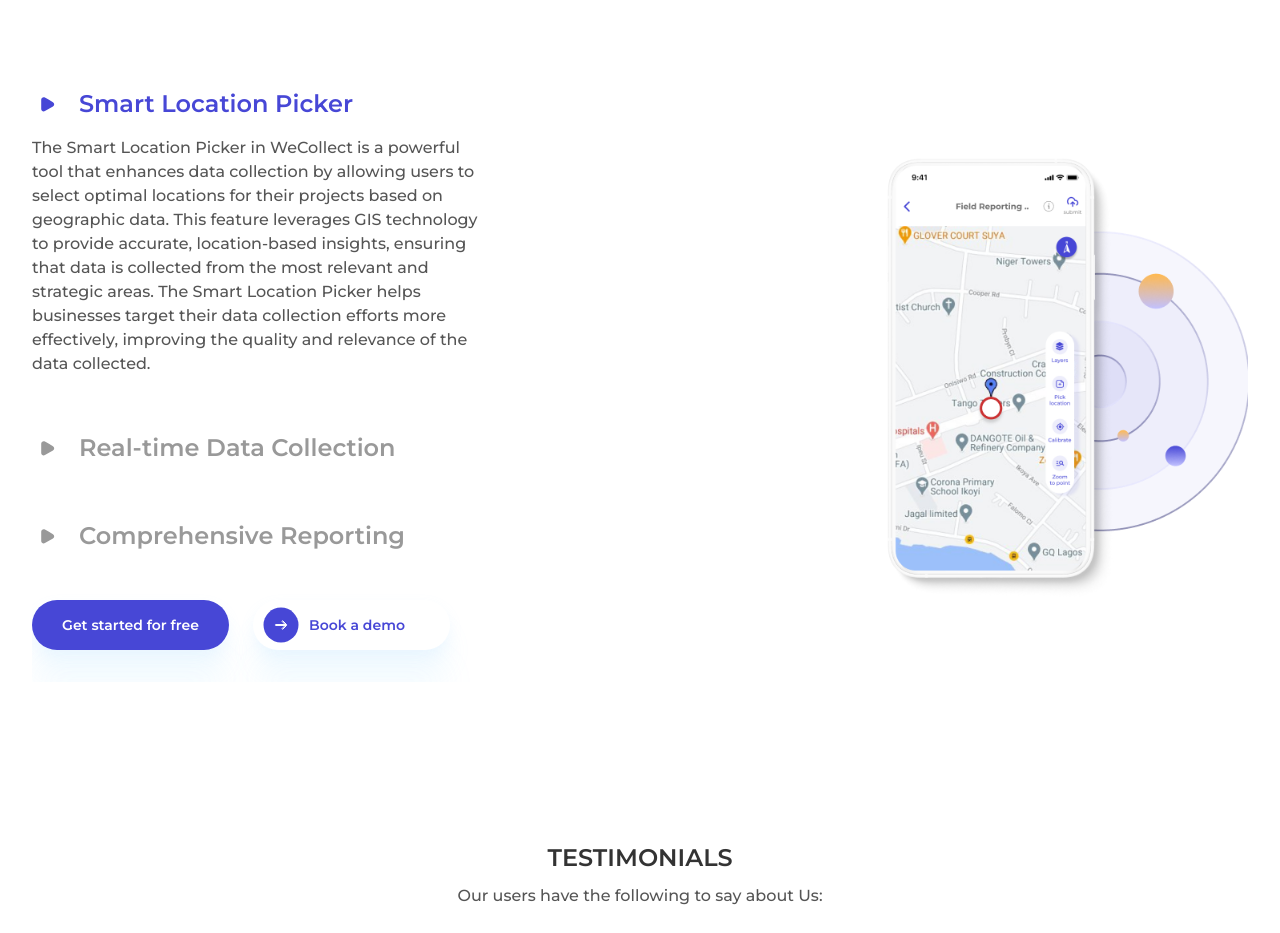
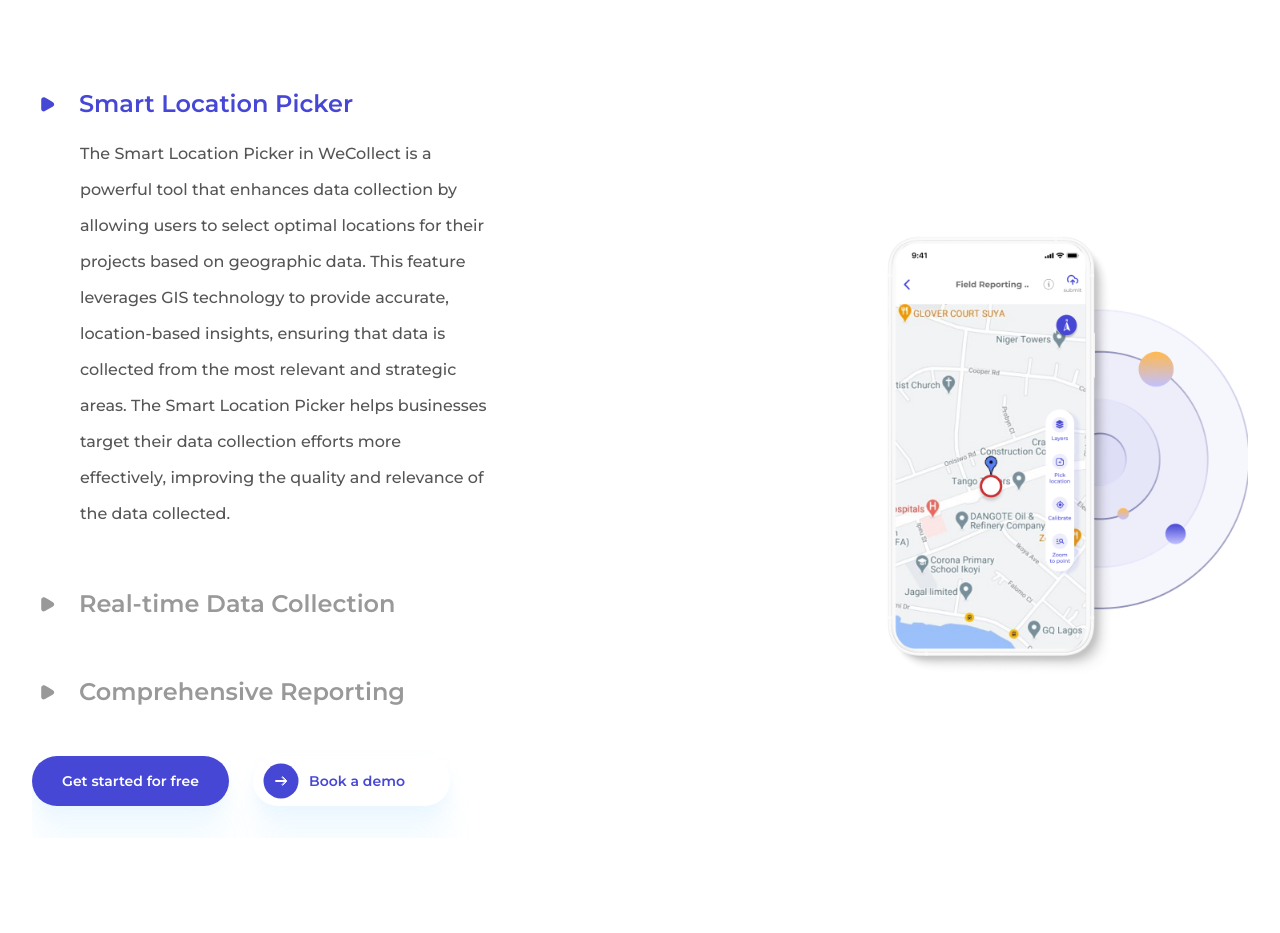
Before and after one commit to Daniekeys/temporary-hosting, a Next.js app: page /home in a window 1280 px wide. Shown: the part 3400-4333 px from the top of the page. Built offline with nearby package versions, Linux system fonts and the light colour scheme.

Commit message:
fixed the alignments

```diff
--- a/components/LandingPage/Section.tsx
+++ b/components/LandingPage/Section.tsx
@@ -68,7 +68,7 @@
         <p
           // data-aos="fade-up"
           // data-aos-duration="1000"
-          className={`text-[14px] lg:text-base 2xl:text-[18px] font-medium text-[#555555] leading-[36px] mt-4 ${
+          className={`text-[14px] lg:text-[16px] lg:pl-12 2xl:text-[18px] font-medium text-[#555555] leading-[36px] mt-4 ${
             index === selectedStepIndex ? "block" : "hidden"
           }`}
         >
```
